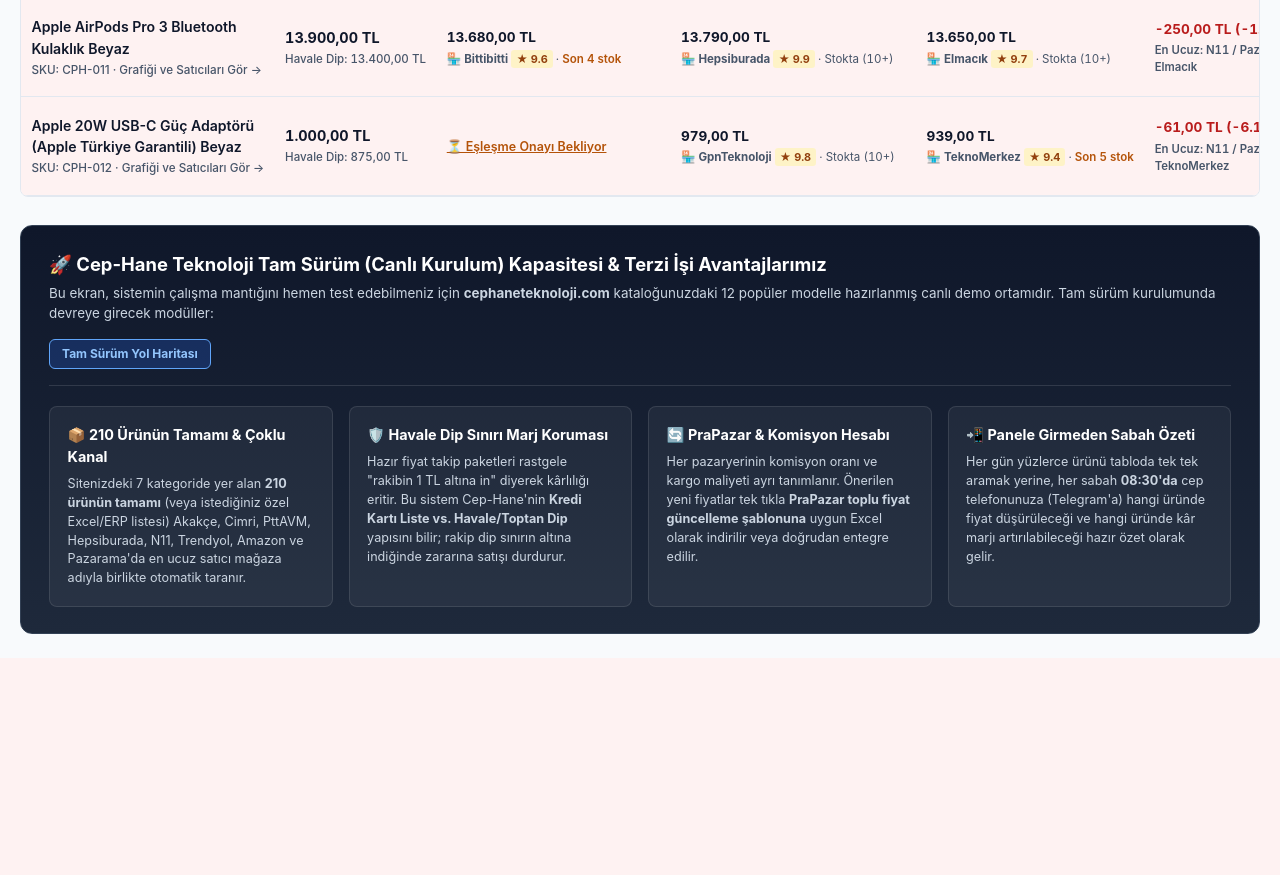
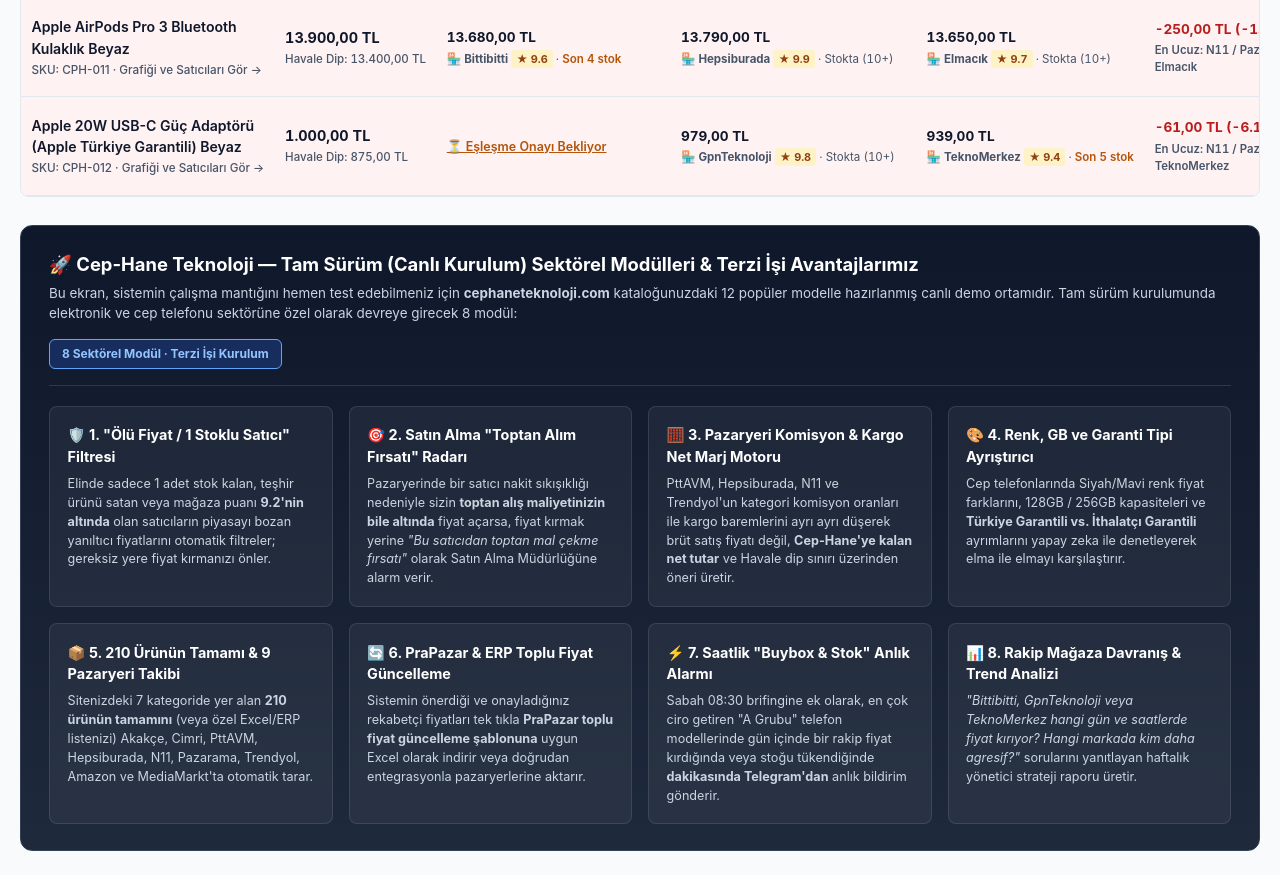
Before and after one commit to ozzencben/cephane-fiyat-takip, a FastAPI app: page / in a window 1280 px wide. Shown: the part 2201-3076 px from the top of the page. Before the commit the page ends 2835 px from the top, so only its background shows below. Run offline with FastAPI, Linux system fonts and the light colour scheme.

Commit message:
Add 8 electronics-specific full-version modules to Cep-Hane showcase

```diff
--- a/src/fiyat_takip_sistemi/api/templates/index.html
+++ b/src/fiyat_takip_sistemi/api/templates/index.html
@@ -1031,31 +1031,47 @@
             </div>
         </section>
 
-        <!-- 4. Tam Sürüm Kapasitesi ve Hazır Sistemlerden Farkımız -->
+        <!-- 4. Tam Sürüm Kapasitesi ve Elektronik Sektörüne Özel 8 Modül -->
         <section class="roadmap-section">
             <div class="roadmap-header">
                 <div>
-                    <h2>🚀 Cep-Hane Teknoloji Tam Sürüm (Canlı Kurulum) Kapasitesi &amp; Terzi İşi Avantajlarımız</h2>
-                    <p>Bu ekran, sistemin çalışma mantığını hemen test edebilmeniz için <strong>cephaneteknoloji.com</strong> kataloğunuzdaki 12 popüler modelle hazırlanmış canlı demo ortamıdır. Tam sürüm kurulumunda devreye girecek modüller:</p>
+                    <h2>🚀 Cep-Hane Teknoloji — Tam Sürüm (Canlı Kurulum) Sektörel Modülleri &amp; Terzi İşi Avantajlarımız</h2>
+                    <p>Bu ekran, sistemin çalışma mantığını hemen test edebilmeniz için <strong>cephaneteknoloji.com</strong> kataloğunuzdaki 12 popüler modelle hazırlanmış canlı demo ortamıdır. Tam sürüm kurulumunda elektronik ve cep telefonu sektörüne özel olarak devreye girecek 8 modül:</p>
                 </div>
-                <span class="roadmap-tag">Tam Sürüm Yol Haritası</span>
+                <span class="roadmap-tag">8 Sektörel Modül · Terzi İşi Kurulum</span>
             </div>
             <div class="roadmap-grid">
                 <div class="roadmap-card">
-                    <h3>📦 210 Ürünün Tamamı &amp; Çoklu Kanal</h3>
-                    <p>Sitenizdeki 7 kategoride yer alan <strong>210 ürünün tamamı</strong> (veya istediğiniz özel Excel/ERP listesi) Akakçe, Cimri, PttAVM, Hepsiburada, N11, Trendyol, Amazon ve Pazarama'da en ucuz satıcı mağaza adıyla birlikte otomatik taranır.</p>
+                    <h3>🛡️ 1. "Ölü Fiyat / 1 Stoklu Satıcı" Filtresi</h3>
+                    <p>Elinde sadece 1 adet stok kalan, teşhir ürünü satan veya mağaza puanı <strong>9.2'nin altında</strong> olan satıcıların piyasayı bozan yanıltıcı fiyatlarını otomatik filtreler; gereksiz yere fiyat kırmanızı önler.</p>
                 </div>
                 <div class="roadmap-card">
-                    <h3>🛡️ Havale Dip Sınırı Marj Koruması</h3>
-                    <p>Hazır fiyat takip paketleri rastgele "rakibin 1 TL altına in" diyerek kârlılığı eritir. Bu sistem Cep-Hane'nin <strong>Kredi Kartı Liste vs. Havale/Toptan Dip</strong> yapısını bilir; rakip dip sınırın altına indiğinde zararına satışı durdurur.</p>
+                    <h3>🎯 2. Satın Alma "Toptan Alım Fırsatı" Radarı</h3>
+                    <p>Pazaryerinde bir satıcı nakit sıkışıklığı nedeniyle sizin <strong>toptan alış maliyetinizin bile altında</strong> fiyat açarsa, fiyat kırmak yerine <em>"Bu satıcıdan toptan mal çekme fırsatı"</em> olarak Satın Alma Müdürlüğüne alarm verir.</p>
                 </div>
                 <div class="roadmap-card">
-                    <h3>🔄 PraPazar &amp; Komisyon Hesabı</h3>
-                    <p>Her pazaryerinin komisyon oranı ve kargo maliyeti ayrı tanımlanır. Önerilen yeni fiyatlar tek tıkla <strong>PraPazar toplu fiyat güncelleme şablonuna</strong> uygun Excel olarak indirilir veya doğrudan entegre edilir.</p>
+                    <h3>🧮 3. Pazaryeri Komisyon &amp; Kargo Net Marj Motoru</h3>
+                    <p>PttAVM, Hepsiburada, N11 ve Trendyol'un kategori komisyon oranları ile kargo baremlerini ayrı ayrı düşerek brüt satış fiyatı değil, <strong>Cep-Hane'ye kalan net tutar</strong> ve Havale dip sınırı üzerinden öneri üretir.</p>
                 </div>
                 <div class="roadmap-card">
-                    <h3>📲 Panele Girmeden Sabah Özeti</h3>
-                    <p>Her gün yüzlerce ürünü tabloda tek tek aramak yerine, her sabah <strong>08:30'da</strong> cep telefonunuza (Telegram'a) hangi üründe fiyat düşürüleceği ve hangi üründe kâr marjı artırılabileceği hazır özet olarak gelir.</p>
+                    <h3>🎨 4. Renk, GB ve Garanti Tipi Ayrıştırıcı</h3>
+                    <p>Cep telefonlarında Siyah/Mavi renk fiyat farklarını, <code>128GB / 256GB</code> kapasiteleri ve <strong>Türkiye Garantili vs. İthalatçı Garantili</strong> ayrımlarını yapay zeka ile denetleyerek elma ile elmayı karşılaştırır.</p>
+                </div>
+                <div class="roadmap-card">
+                    <h3>📦 5. 210 Ürünün Tamamı &amp; 9 Pazaryeri Takibi</h3>
+                    <p>Sitenizdeki 7 kategoride yer alan <strong>210 ürünün tamamını</strong> (veya özel Excel/ERP listenizi) Akakçe, Cimri, PttAVM, Hepsiburada, N11, Pazarama, Trendyol, Amazon ve MediaMarkt'ta otomatik tarar.</p>
+                </div>
+                <div class="roadmap-card">
+                    <h3>🔄 6. PraPazar &amp; ERP Toplu Fiyat Güncelleme</h3>
+                    <p>Sistemin önerdiği ve onayladığınız rekabetçi fiyatları tek tıkla <strong>PraPazar toplu fiyat güncelleme şablonuna</strong> uygun Excel olarak indirir veya doğrudan entegrasyonla pazaryerlerine aktarır.</p>
+                </div>
+                <div class="roadmap-card">
+                    <h3>⚡ 7. Saatlik "Buybox &amp; Stok" Anlık Alarmı</h3>
+                    <p>Sabah 08:30 brifingine ek olarak, en çok ciro getiren "A Grubu" telefon modellerinde gün içinde bir rakip fiyat kırdığında veya stoğu tükendiğinde <strong>dakikasında Telegram'dan</strong> anlık bildirim gönderir.</p>
+                </div>
+                <div class="roadmap-card">
+                    <h3>📊 8. Rakip Mağaza Davranış &amp; Trend Analizi</h3>
+                    <p><em>"Bittibitti, GpnTeknoloji veya TeknoMerkez hangi gün ve saatlerde fiyat kırıyor? Hangi markada kim daha agresif?"</em> sorularını yanıtlayan haftalık yönetici strateji raporu üretir.</p>
                 </div>
             </div>
         </section>
```
Also changed, not shown: 1 other file.
